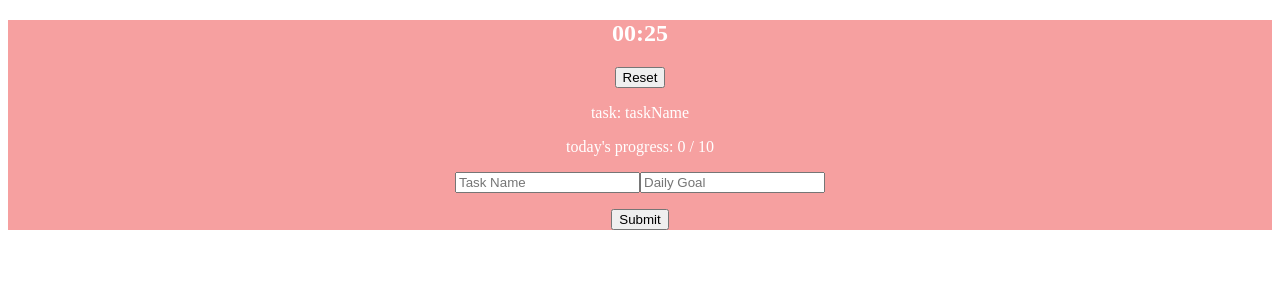
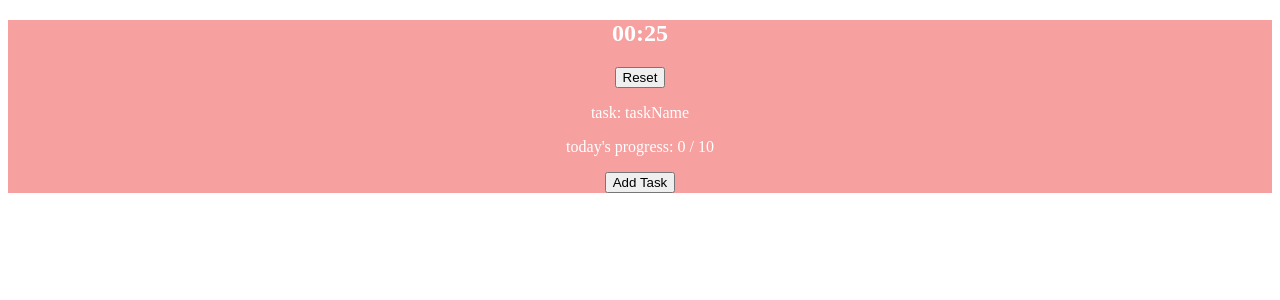
Before and after one commit to ashfujiyama/tamadoro, a React (Create React App) app: page / in a window 1280 px wide. Shown: the top 300 px of the page. Built offline with nearby package versions, Linux system fonts and the light colour scheme; the HTML template or start-up script is replaced by a standard one.

Commit message:
files: pet files

```diff
--- /dev/null
+++ b/src/components/pet/food.tsx
@@ -0,0 +1 @@
+// click and drag mechanics of food item
--- /dev/null
+++ b/src/components/pet/inventory.tsx
@@ -0,0 +1 @@
+// to define and display the food types
--- a/src/components/tasks/task.tsx
+++ b/src/components/tasks/task.tsx
@@ -1,5 +1,7 @@
+// needs to take task type as input
+
 import { SetStateAction, useState } from "react";
-import Task from "../types";
+import { Task } from "../types";
 
 // one task: task name, current daily progress, checked if daily goal is complete, button to edit by opening task form
 
@@ -7,6 +9,7 @@ import Task from "../types";
 const Task = () => {
   const [selectedTask, setSelectedTask] = useState<Task | null>(null);
 
+  // chooses current task to complete
   const onClickTask = (task: Task) => {
     setSelectedTask(task);
   };
--- a/src/components/tasks/taskForm.tsx
+++ b/src/components/tasks/taskForm.tsx
@@ -1,6 +1,8 @@
+// add task needs to modify local storage
+
 import { useState } from "react";
 import { useForm, SubmitHandler } from "react-hook-form";
-import Task from "../types";
+// import Task from "../types";
 
 interface IFormInput {
   taskName: string;
--- a/src/components/tasks/taskList.tsx
+++ b/src/components/tasks/taskList.tsx
@@ -1,13 +1,31 @@
 // display container of tasks + collapsible task form for new ones
 
+// needs to get and iterate over task array from local storage with each task as in put for <Task>
+
+import { useState } from "react";
 import Task from "./task";
 import TaskForm from "./taskForm";
 
 const TaskList = () => {
+  const [isFormVisible, setIsFormVisible] = useState(false);
+
+  const toggleFormVisibility = () => {
+    setIsFormVisible((prevState) => !prevState);
+  };
+
   return (
     <>
       <Task />
-      <TaskForm />
+      <div className="collapsible-container">
+        <button className="collapsible-header" onClick={toggleFormVisibility}>
+          Add Task
+        </button>
+        {isFormVisible && (
+          <div className="collapsible-content">
+            <TaskForm />
+          </div>
+        )}
+      </div>
     </>
   );
 };
```
Also changed, not shown: src/components/types.ts (+13 -1 lines), src/components/pet/petDisplay.tsx (renamed from src/components/pet.tsx), 1 other file (tests, documents, lock files or other folders).
